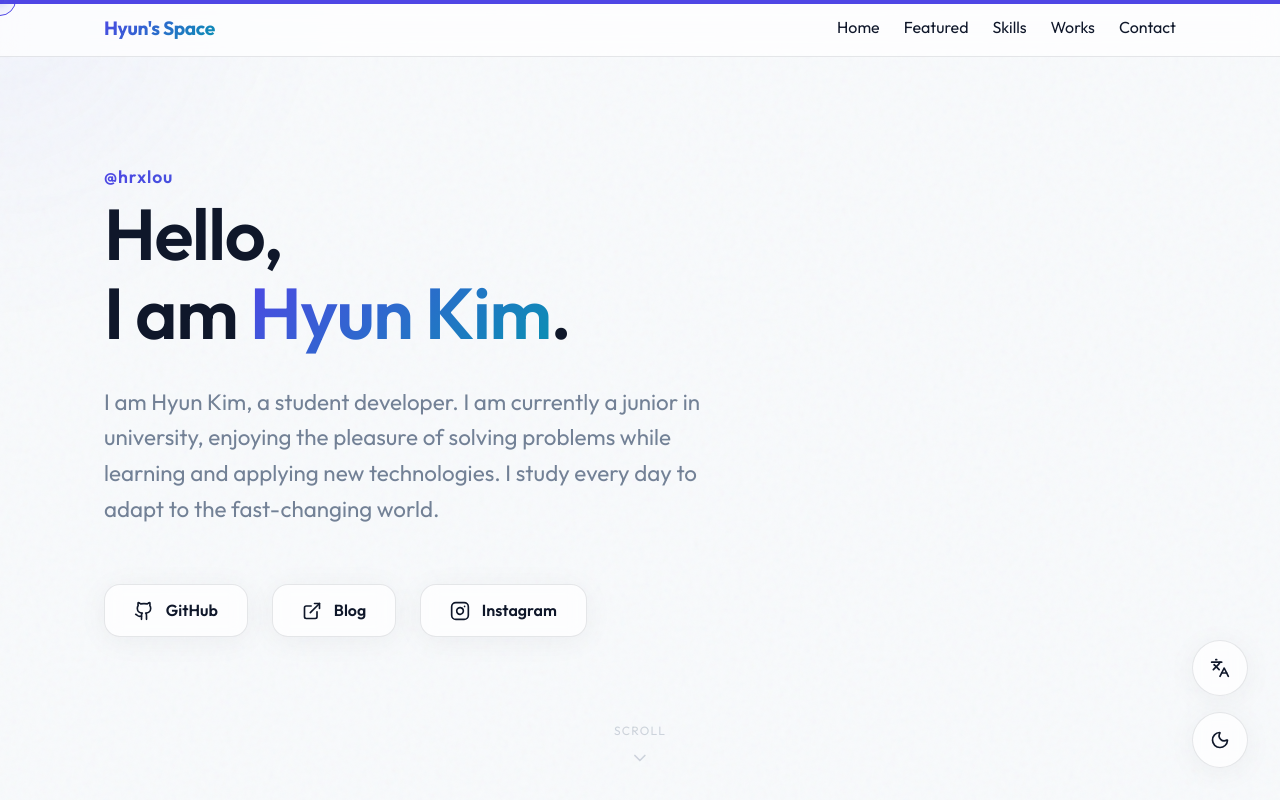
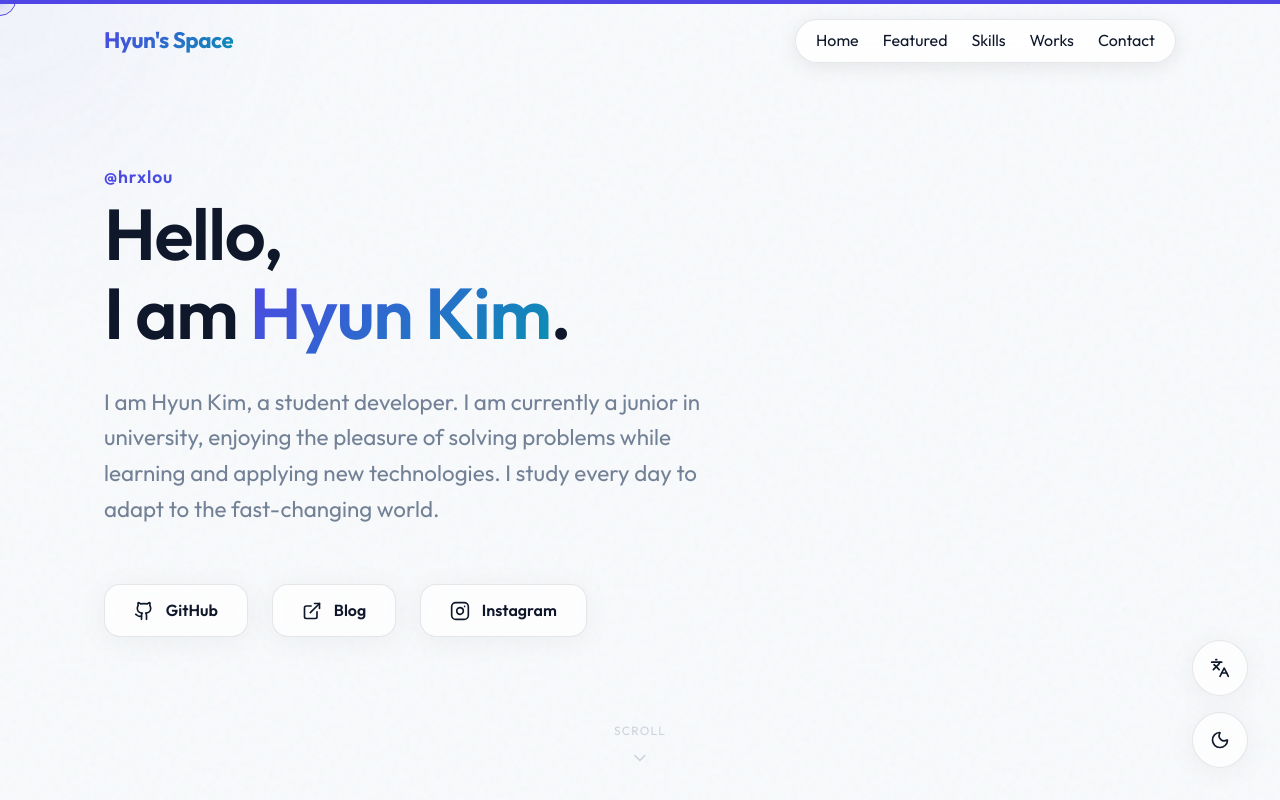
Before and after one commit to hrxlou/PortfolioWeb, a React (Vite) app: page / in a window 1280 px wide. Shown: the top 800 px of the page. Built offline with nearby package versions, Linux system fonts and the light colour scheme.

Commit message:
modified:   src/components/Navbar.tsx 	modified:   src/index.css

```diff
--- a/src/components/Navbar.tsx
+++ b/src/components/Navbar.tsx
@@ -1,6 +1,6 @@
+import { useState, useEffect } from 'react';
 import { motion } from 'framer-motion';
 import { useTranslation } from '../i18n';
-import { useState, useEffect } from 'react';
 
 interface NavbarProps {
   onNavClick: (id: string) => void;
@@ -9,16 +9,26 @@ interface NavbarProps {
 
 const Navbar = ({ onNavClick, theme }: NavbarProps) => {
   const { t } = useTranslation();
+
   const [isMobile, setIsMobile] = useState(false);
+  const [isScrolled, setIsScrolled] = useState(false);
 
-  // 화면 크기 감지 로직
+  // 화면 크기 & 스크롤 감지
   useEffect(() => {
-    const checkMobile = () => {
-      setIsMobile(window.innerWidth < 768);
+    const handleResize = () => setIsMobile(window.innerWidth < 768);
+    const handleScroll = () => setIsScrolled(window.scrollY > 20);
+
+    // 초기 상태 세팅
+    handleResize();
+    handleScroll();
+
+    window.addEventListener('resize', handleResize);
+    window.addEventListener('scroll', handleScroll);
+
+    return () => {
+      window.removeEventListener('resize', handleResize);
+      window.removeEventListener('scroll', handleScroll);
     };
-    checkMobile();
-    window.addEventListener('resize', checkMobile);
-    return () => window.removeEventListener('resize', checkMobile);
   }, []);
 
   const navLinks = [
@@ -29,9 +39,14 @@ const Navbar = ({ onNavClick, theme }: NavbarProps) => {
     { name: t('nav.contact'), id: 'contact' },
   ];
 
-  // 테마별 색상 정의
-  const glassBg = theme === 'dark' ? 'rgba(15, 17, 21, 0.75)' : 'rgba(255, 255, 255, 0.75)';
+  // 테마별 디자인 변수 세팅 (라이트 모드에서도 잘 보이게 그림자 추가)
+  const glassBg = theme === 'dark' ? 'rgba(15, 17, 21, 0.75)' : 'rgba(255, 255, 255, 0.85)';
   const glassBorder = theme === 'dark' ? 'rgba(255, 255, 255, 0.15)' : 'rgba(15, 23, 42, 0.1)';
+  const blurEffect = 'blur(12px) saturate(180%)';
+  const shadowEffect = theme === 'dark' ? '0 4px 30px rgba(0, 0, 0, 0.4)' : '0 4px 20px rgba(0, 0, 0, 0.08)';
+
+  // 띠(Bar) 모드 발동 조건: "모바일이 아니면서" AND "스크롤을 내렸을 때"
+  const isBarMode = !isMobile && isScrolled;
 
   return (
     <nav
@@ -40,13 +55,15 @@ const Navbar = ({ onNavClick, theme }: NavbarProps) => {
         position: 'fixed',
         top: 0, left: 0, right: 0,
         zIndex: 100,
-        padding: isMobile ? '1.2rem 0' : '0.8rem 0', // 모바일일 때 여백 조정
-        transition: 'all 0.3s ease',
-        /* ✅ PC일 때만 전체 배경바 적용, 모바일은 투명 */
-        background: isMobile ? 'transparent' : glassBg,
-        WebkitBackdropFilter: isMobile ? 'none' : 'blur(12px) saturate(180%)',
-        backdropFilter: isMobile ? 'none' : 'blur(12px) saturate(180%)',
-        borderBottom: !isMobile ? `1px solid ${glassBorder}` : 'none',
+        padding: isBarMode ? '0.8rem 0' : '1.2rem 0', // 띠 모드일 땐 얇게, 알약일 땐 넉넉하게
+        transition: 'all 0.4s cubic-bezier(0.4, 0, 0.2, 1)',
+
+        /* [전체 네비바] 띠(Bar) 모드일 때만 배경, 블러, 띠(테두리/그림자) 적용 */
+        background: isBarMode ? glassBg : 'transparent',
+        WebkitBackdropFilter: isBarMode ? blurEffect : 'none',
+        backdropFilter: isBarMode ? blurEffect : 'none',
+        borderBottom: isBarMode ? `1px solid ${glassBorder}` : 'none',
+        boxShadow: isBarMode ? shadowEffect : 'none', // 잃어버린 띠 그림자 복구!
       }}
     >
       <div className="container nav-container" style={{ display: 'flex', justifyContent: 'space-between', alignItems: 'center' }}>
@@ -55,7 +72,6 @@ const Navbar = ({ onNavClick, theme }: NavbarProps) => {
           initial={{ opacity: 0, x: -20 }}
           animate={{ opacity: 1, x: 0 }}
           className="gradient-text nav-logo"
-          style={{ fontWeight: 700, fontSize: '1.2rem' }}
         >
           Hyun's Space
         </motion.a>
@@ -66,16 +82,16 @@ const Navbar = ({ onNavClick, theme }: NavbarProps) => {
             display: 'flex',
             alignItems: 'center',
             gap: isMobile ? '1rem' : '1.5rem',
-            padding: '0.5rem 1.25rem',
-            borderRadius: '100px',
-            transition: 'all 0.3s ease',
+            transition: 'all 0.4s cubic-bezier(0.4, 0, 0.2, 1)',
 
-            /* ✅ 모바일일 때만 '알약' 스타일 적용, PC는 투명 */
-            background: isMobile ? glassBg : 'transparent',
-            border: isMobile ? `1px solid ${glassBorder}` : 'none',
-            WebkitBackdropFilter: isMobile ? 'blur(12px) saturate(180%)' : 'none',
-            backdropFilter: isMobile ? 'blur(12px) saturate(180%)' : 'none',
-            boxShadow: isMobile ? '0 4px 30px rgba(0, 0, 0, 0.2)' : 'none',
+            /* [메뉴 부분] 띠(Bar) 모드가 아닐 때(=알약 모드일 때) 개별 스타일 적용 */
+            padding: isBarMode ? '0' : '0.5rem 1.25rem',
+            borderRadius: isBarMode ? '0' : '100px',
+            background: isBarMode ? 'transparent' : glassBg,
+            border: isBarMode ? 'none' : `1px solid ${glassBorder}`,
+            WebkitBackdropFilter: isBarMode ? 'none' : blurEffect,
+            backdropFilter: isBarMode ? 'none' : blurEffect,
+            boxShadow: isBarMode ? 'none' : shadowEffect, // 알약일 때의 그림자 복구!
           }}
           initial={{ opacity: 0, x: 20 }}
           animate={{ opacity: 1, x: 0 }}
--- a/src/index.css
+++ b/src/index.css
@@ -103,21 +103,6 @@ nav {
   transition: all 0.3s ease;
 }
 
-.fixed-nav {
-  position: fixed;
-  top: 0;
-  left: 0;
-  right: 0;
-  z-index: 100;
-  padding: 1.2rem 0;
-  transition: var(--transition-smooth);
-  background: var(--glass-bg) !important;
-
-  /* 👇 여기도 세트로 추가! */
-  -webkit-backdrop-filter: blur(12px) !important;
-  backdrop-filter: blur(12px) !important;
-}
-
 .nav-container {
   display: flex;
   justify-content: space-between;
@@ -130,39 +115,11 @@ nav {
   letter-spacing: -0.02em;
   white-space: nowrap;
   display: block;
-  /* Ensure visibility on PC */
 }
 
+/* TSX에서 디자인을 관리하므로 CSS에서는 기본 레이아웃 속성만 남김 */
 .nav-menu {
-  gap: 1.5rem;
-  background: var(--glass-bg);
-  backdrop-filter: blur(12px) saturate(180%);
-  -webkit-backdrop-filter: blur(12px) saturate(180%);
-  border: 1px solid var(--glass-border);
-  box-shadow: 0 4px 30px rgba(0, 0, 0, 0.2);
-  padding: 0.4rem 1.25rem;
   display: flex;
-  border-radius: 100px;
-  transition: var(--transition-smooth);
-}
-
-@media (min-width: 769px) {
-  .fixed-nav {
-    background: var(--glass-bg) !important;
-    backdrop-filter: blur(12px);
-    -webkit-backdrop-filter: blur(12px);
-    border-bottom: 1px solid var(--glass-border);
-    padding: 0.8rem 0 !important;
-  }
-
-  .nav-menu {
-    background: transparent !important;
-    border: none !important;
-    box-shadow: none !important;
-    backdrop-filter: none !important;
-    -webkit-backdrop-filter: none !important;
-    padding: 0 !important;
-  }
 }
 
 .nav-link {
@@ -196,10 +153,8 @@ body {
   overflow-x: hidden;
   -webkit-font-smoothing: antialiased;
   -moz-osx-font-smoothing: grayscale;
-  /* macOS optimization */
   transition: background-color 0.3s ease, color 0.3s ease;
   touch-action: manipulation;
-  /* Faster touch interactions */
 }
 
 a {
@@ -207,7 +162,6 @@ a {
   color: inherit;
   transition: var(--transition-smooth);
   -webkit-tap-highlight-color: transparent;
-  /* Remove mobile tap highlight */
 }
 
 button {
@@ -218,7 +172,6 @@ button {
   -webkit-tap-highlight-color: transparent;
 }
 
-/* Glassmorphism Utility - Optimized for performance */
 .glass {
   background: var(--glass-bg);
   backdrop-filter: blur(8px);
@@ -227,48 +180,39 @@ button {
   border-radius: 16px;
   overflow: hidden;
   box-shadow: 0 4px 30px rgba(0, 0, 0, 0.2);
-  /* Deeper shadow */
   will-change: transform, backdrop-filter;
   transition: border-color 0.3s ease, box-shadow 0.3s ease;
 }
 
 .glass:hover {
   border-color: rgba(255, 255, 255, 0.15);
-  /* Brighten border on hover */
   box-shadow: 0 8px 40px rgba(0, 0, 0, 0.4);
 }
-
 
 [data-theme='light'] .glass {
   box-shadow: 0 4px 30px rgba(15, 23, 42, 0.05);
 }
 
-/* Container */
 .container {
   max-width: 1200px;
   margin: 0 auto;
   padding-left: 4rem;
   padding-right: 4rem;
   width: 100%;
-  /* Ensure it doesn't exceed screen */
 }
 
-/* Fix for breaking layouts during resize */
 * {
   min-width: 0;
 }
 
-/* Gradient Text */
 .gradient-text {
   background: linear-gradient(135deg, var(--accent-color), var(--accent-secondary));
   -webkit-background-clip: text;
   -webkit-text-fill-color: transparent;
   background-clip: text;
   white-space: nowrap;
-  /* Prevent gradient text from wrapping awkwardly */
 }
 
-/* Section Spacing & Headings */
 section {
   padding-top: var(--section-padding);
   padding-bottom: var(--section-padding);
@@ -358,7 +302,6 @@ section h2 {
   }
 }
 
-/* Wide Screen Optimization (1600px+) */
 @media (min-width: 1600px) {
   .container {
     max-width: 1500px;
@@ -369,7 +312,6 @@ section h2 {
   }
 }
 
-/* Ultra Wide / 4K Optimization (2000px+) */
 @media (min-width: 2000px) {
   .container {
     max-width: 1800px;
@@ -377,7 +319,6 @@ section h2 {
 
   html {
     font-size: 18px;
-    /* Scale up slightly for 4K */
   }
 
   section {
@@ -387,7 +328,6 @@ section h2 {
 
   .project-card-inner {
     grid-template-columns: 1fr 1fr;
-    /* Force 2 columns on ultra wide featured cards */
   }
 }
 
@@ -416,7 +356,6 @@ section h2 {
   }
 }
 
-/* Project Card Styles */
 .project-card-grid {
   display: flex;
   flex-direction: column;
@@ -553,7 +492,6 @@ section h2 {
   color: var(--accent-secondary);
 }
 
-/* Floating Controls */
 .floating-controls {
   position: fixed;
   bottom: 2rem;
@@ -603,7 +541,6 @@ section h2 {
 
 .theme-toggle-btn {
   display: none;
-  /* Replaced by FloatingControls */
 }
 
 .project-image-link {
@@ -657,7 +594,6 @@ section h2 {
   color: var(--accent-color);
 }
 
-/* Skills Grid */
 .skills-grid {
   display: grid;
   grid-template-columns: repeat(auto-fit, minmax(350px, 1fr));
@@ -694,23 +630,7 @@ section h2 {
   }
 
   .nav-menu {
-    gap: 0.8rem !important;
-    padding: 0.4rem 1rem !important;
     width: auto;
-    /* 모바일에서는 스크롤 시에도 둥근 알약 스타일 강제 유지 */
-    background: var(--glass-bg);
-    backdrop-filter: blur(12px);
-    -webkit-backdrop-filter: blur(12px);
-    border-radius: 100px;
-    border: 1px solid var(--glass-border);
-    box-shadow: 0 4px 30px rgba(0, 0, 0, 0.2);
-  }
-
-  .nav-scrolled {
-    background: transparent !important;
-    backdrop-filter: none !important;
-    -webkit-backdrop-filter: none !important;
-    border-bottom: none !important;
   }
 
   .nav-link {
@@ -725,7 +645,6 @@ section h2 {
   }
 }
 
-/* Contact Styles */
 .contact-container {
   padding: clamp(2rem, 8vw, 5rem);
   max-width: 1000px;
@@ -803,7 +722,6 @@ section h2 {
   resize: vertical;
   transition: var(--transition-smooth);
   outline: none;
-  /* Preserving existing outline property */
 }
 
 .contact-submit {
@@ -834,7 +752,6 @@ section h2 {
   filter: brightness(1.1);
 }
 
-/* Modal Styles */
 .modal-overlay {
   position: fixed;
   inset: 0;
@@ -930,7 +847,6 @@ section h2 {
   background: linear-gradient(to bottom, rgba(0, 0, 0, 0) 60%, rgba(0, 0, 0, 0.6) 100%);
 }
 
-/* Skeleton Loading */
 .skeleton {
   background: rgba(255, 255, 255, 0.05);
   position: relative;
@@ -975,7 +891,6 @@ section h2 {
   padding: 1rem 1.75rem;
 }
 
-/* Custom Cursor */
 .custom-cursor-dot {
   position: fixed;
   width: 8px;
@@ -984,8 +899,6 @@ section h2 {
   border-radius: 50%;
   pointer-events: none;
   z-index: 20000;
-  /* Removed mix-blend-mode to avoid color flickering on images */
-  /* mix-blend-mode: difference; */
   box-shadow: 0 0 10px rgba(99, 102, 241, 0.5);
 }
 
@@ -1002,8 +915,6 @@ section h2 {
   border-radius: 50%;
   pointer-events: none;
   z-index: 19999;
-  /* Reduced reliance on mix-blend-mode for consistent visibility */
-  /* mix-blend-mode: difference; */
   transition: width 0.3s, height 0.3s, border-color 0.3s;
 }
 
@@ -1044,9 +955,7 @@ section h2 {
   font-weight: 600;
   letter-spacing: 0.05em;
   display: block;
-  /* margin이 잘 먹도록 block으로 설정 */
   margin-bottom: -10px;
-  /* 마이너스 값을 주면 제목과 더 바짝 붙습니다! */
 }
 
 .modal-title {
@@ -1154,7 +1063,6 @@ section h2 {
   font-weight: 500;
 }
 
-/* Reset global section and heading styles inside modal */
 .modal-content-wrapper section {
   padding: 0 !important;
 }
@@ -1172,22 +1080,16 @@ section h2 {
 }
 
 @media (max-width: 768px) {
-
-  /* 섹션 사이의 간격 축소 */
   .modal-section {
     margin-bottom: 2rem !important;
-    /* PC 5rem -> 모바일 2rem */
   }
 
-  /* 아까 추가한 2번 방법(인접 형제 선택자)도 모바일에서 줄여줘야 합니다 */
   .modal-section+.modal-section {
     margin-top: 1.5rem !important;
   }
 
-  /* Key Learnings와 Tech Stack(사이드바) 사이의 간격 */
   .modal-grid {
     gap: 1.5rem !important;
-    /* 위아래로 쌓였을 때의 간격 */
   }
 
   .modal-overlay {
@@ -1203,7 +1105,6 @@ section h2 {
     margin-top: 0;
   }
 
-  /* Show everything else */
   body.modal-open .fixed-nav,
   body.modal-open .floating-controls {
     display: flex !important;
@@ -1237,7 +1138,6 @@ section h2 {
   }
 }
 
-/* Scroll Progress Bar */
 .scroll-progress-bar {
   position: fixed;
   top: 0;
```
